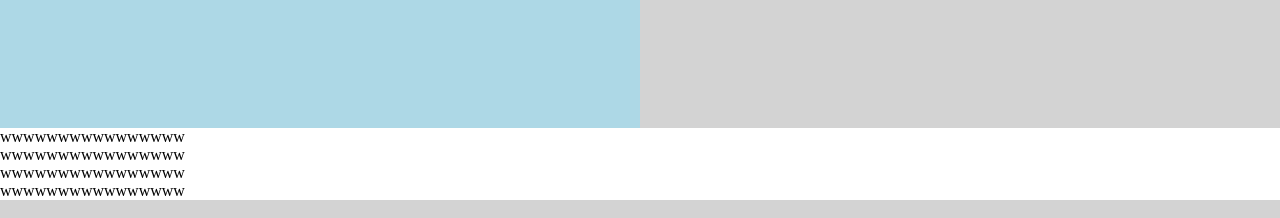
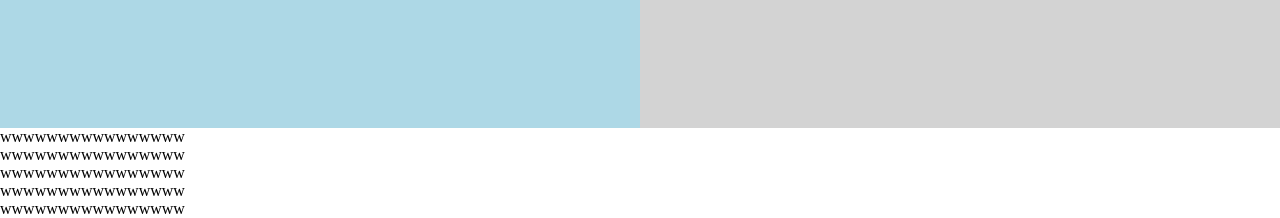
Before and after one commit to mikro77/ecom, a PHP site: page /test.php in a window 1280 px wide. Shown: the part 672-890 px from the top of the page. Run offline with PHP 8.4, Linux system fonts and the light colour scheme.

Commit message:
Update test.php
ok

```diff
--- a/test.php
+++ b/test.php
@@ -60,5 +60,6 @@
     <div> wwwwwwwwwwwwwwww </div>
     <div> wwwwwwwwwwwwwwww </div>
     <div> wwwwwwwwwwwwwwww </div>
+<div> wwwwwwwwwwwwwwww </div>
 </body>
 </html>
```
